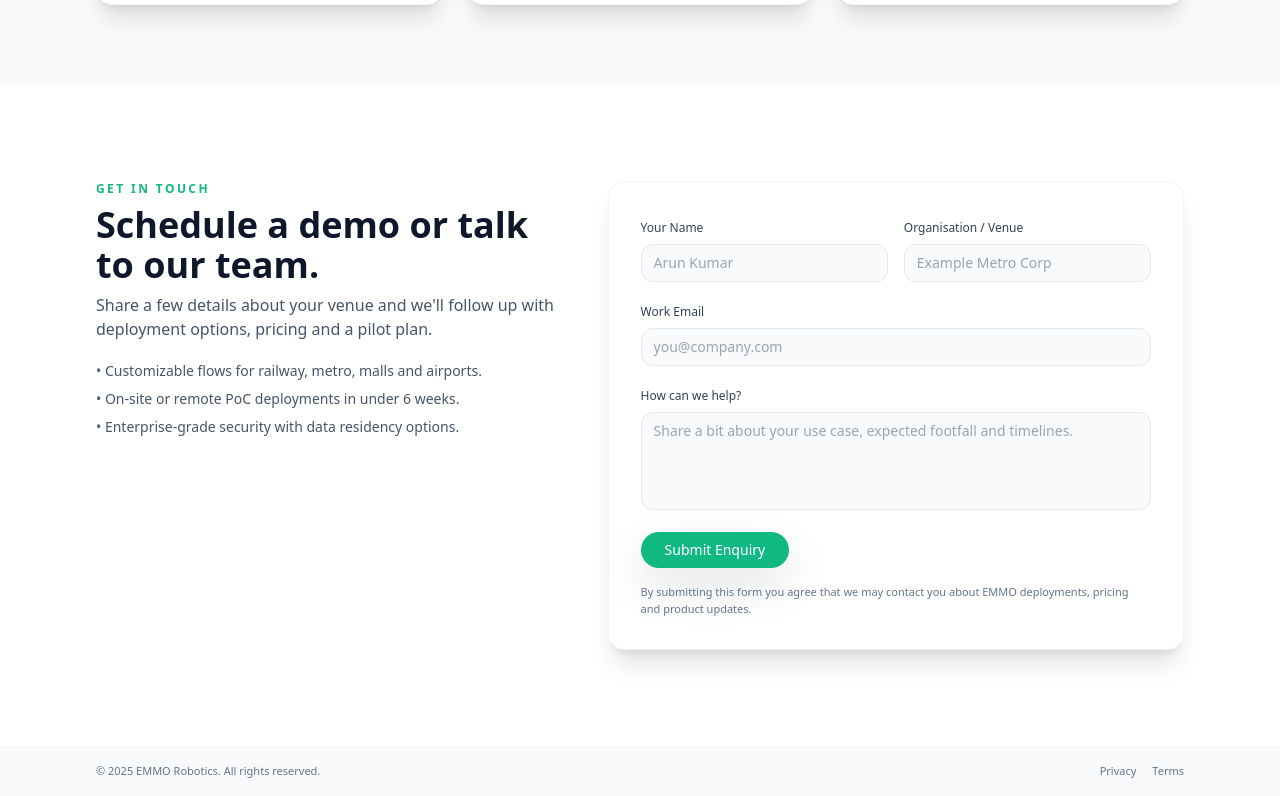
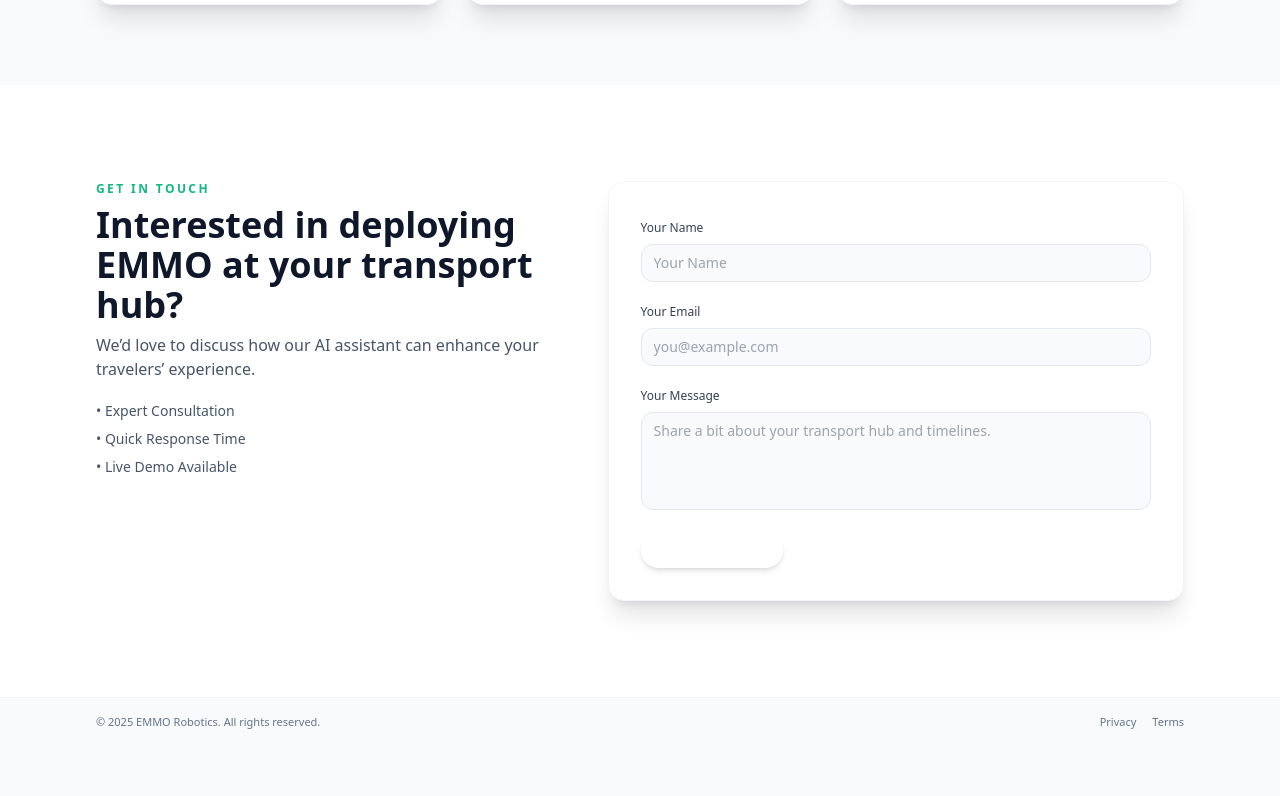
Before and after one commit to Mr-emmo/Webapp_Emmo, a Next.js app: page / in a window 1280 px wide. Shown: the part 3071-3867 px from the top of the page. After the commit the page ends 3818 px from the top, so only its background shows below. Built offline with nearby package versions, Linux system fonts and the light colour scheme.

Commit message:
Refactor Contact component for improved UX
Updated the contact form fields and labels for clarity. Changed button text and styling to align with new design.

```diff
--- a/app/components/Contact.jsx
+++ b/app/components/Contact.jsx
@@ -15,7 +15,6 @@
     const form = e.currentTarget;
     const data = {
       name: form.name.value,
-      company: form.company.value,
       email: form.email.value,
       message: form.message.value
     };
@@ -45,21 +44,20 @@
       <div className="section grid lg:grid-cols-[minmax(0,0.9fr)_minmax(0,1.1fr)] gap-10 items-start">
         <div className="space-y-5">
           <SectionTitle
-            eyebrow="Get in Touch"
-            title="Schedule a demo or talk to our team."
-            subtitle="Share a few details about your venue and we&apos;ll follow up with deployment options, pricing and a pilot plan."
+            eyebrow="Get In Touch"
+            title="Interested in deploying EMMO at your transport hub?"
+            subtitle="We’d love to discuss how our AI assistant can enhance your travelers’ experience."
             align="left"
           />
           <ul className="space-y-2 text-sm text-slate-600">
-            <li>• Customizable flows for railway, metro, malls and airports.</li>
-            <li>• On‑site or remote PoC deployments in under 6 weeks.</li>
-            <li>• Enterprise‑grade security with data residency options.</li>
+            <li>• Expert Consultation</li>
+            <li>• Quick Response Time</li>
+            <li>• Live Demo Available</li>
           </ul>
         </div>
 
         <div className="card">
           <form className="space-y-4" onSubmit={handleSubmit}>
-            <div className="grid gap-4 sm:grid-cols-2">
             <div className="space-y-1.5">
               <label
                 htmlFor="name"
@@ -71,24 +69,9 @@
                 id="name"
                 name="name"
                 required
-                  className="w-full rounded-xl border border-slate-200 bg-slate-50 px-3 py-2 text-sm outline-none focus:border-emerald-500 focus:ring-1 focus:ring-emerald-500"
-                  placeholder="Arun Kumar"
+                className="w-full rounded-xl border border-slate-200 bg-slate-50 px-3 py-2 text-sm outline-none focus:border-primary focus:ring-1 focus:ring-primary"
+                placeholder="Your Name"
               />
-              </div>
-              <div className="space-y-1.5">
-                <label
-                  htmlFor="company"
-                  className="text-xs font-medium text-slate-700"
-                >
-                  Organisation / Venue
-                </label>
-                <input
-                  id="company"
-                  name="company"
-                  className="w-full rounded-xl border border-slate-200 bg-slate-50 px-3 py-2 text-sm outline-none focus:border-emerald-500 focus:ring-1 focus:ring-emerald-500"
-                  placeholder="Example Metro Corp"
-                />
-              </div>
             </div>
 
             <div className="space-y-1.5">
@@ -96,15 +79,15 @@
                 htmlFor="email"
                 className="text-xs font-medium text-slate-700"
               >
-                Work Email
+                Your Email
               </label>
               <input
                 id="email"
                 name="email"
                 type="email"
                 required
-                className="w-full rounded-xl border border-slate-200 bg-slate-50 px-3 py-2 text-sm outline-none focus:border-emerald-500 focus:ring-1 focus:ring-emerald-500"
-                placeholder="you@company.com"
+                className="w-full rounded-xl border border-slate-200 bg-slate-50 px-3 py-2 text-sm outline-none focus:border-primary focus:ring-1 focus:ring-primary"
+                placeholder="you@example.com"
               />
             </div>
 
@@ -113,14 +96,14 @@
                 htmlFor="message"
                 className="text-xs font-medium text-slate-700"
               >
-                How can we help?
+                Your Message
               </label>
               <textarea
                 id="message"
                 name="message"
                 rows={4}
-                className="w-full rounded-xl border border-slate-200 bg-slate-50 px-3 py-2 text-sm outline-none focus:border-emerald-500 focus:ring-1 focus:ring-emerald-500 resize-none"
-                placeholder="Share a bit about your use case, expected footfall and timelines."
+                className="w-full rounded-xl border border-slate-200 bg-slate-50 px-3 py-2 text-sm outline-none focus:border-primary focus:ring-1 focus:ring-primary resize-none"
+                placeholder="Share a bit about your transport hub and timelines."
               />
             </div>
 
@@ -128,12 +111,12 @@
               <button
                 type="submit"
                 disabled={status === "loading"}
-                className="inline-flex items-center justify-center rounded-full bg-emerald-500 px-6 py-2 text-sm font-medium text-white shadow-soft hover:bg-emerald-600 disabled:opacity-60 disabled:cursor-not-allowed transition-colors"
+                className="inline-flex items-center justify-center rounded-full bg-primary px-6 py-2 text-sm font-medium text-white shadow-md hover:bg-teal-600 disabled:opacity-60 disabled:cursor-not-allowed transition-colors"
               >
-                {status === "loading" ? "Sending..." : "Submit Enquiry"}
+                {status === "loading" ? "Sending..." : "Send Message"}
               </button>
               {status === "success" && (
-                <p className="text-xs text-emerald-600">
+                <p className="text-xs text-primary">
                   Thank you! We&apos;ll be in touch shortly.
                 </p>
               )}
@@ -143,11 +126,6 @@
                 </p>
               )}
             </div>
-
-            <p className="text-[11px] text-slate-500">
-              By submitting this form you agree that we may contact you about
-              EMMO deployments, pricing and product updates.
-            </p>
           </form>
         </div>
       </div>
```
Lines whose indentation alone changed are shown as unchanged.
